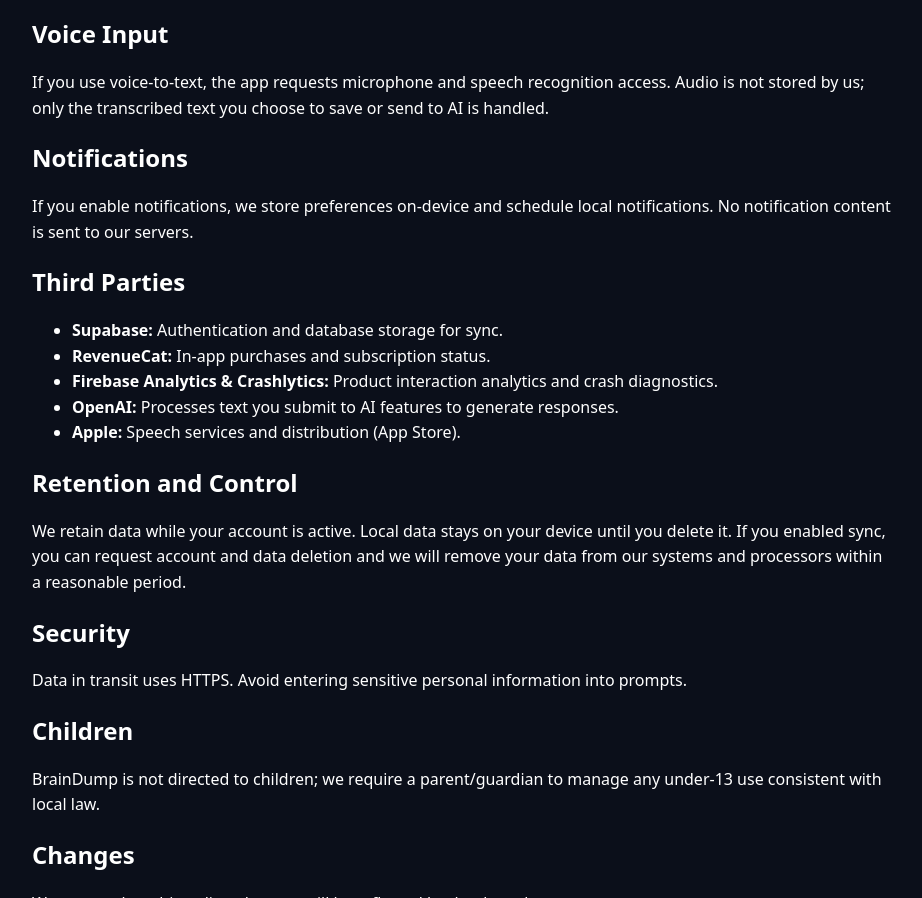
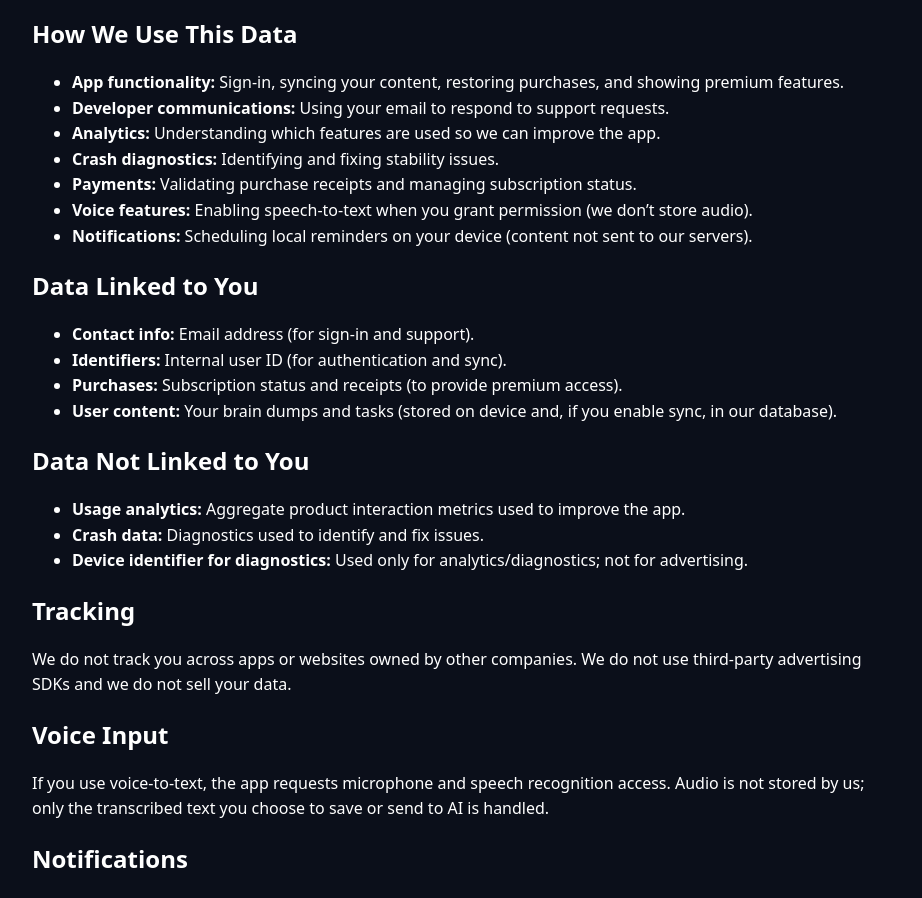
Before and after one commit to Braindumpsoftware/braindump-site, a plain HTML site: page privacy.html in a window 1280 px wide. Shown: the part 1112-2010 px from the top of the page, without its empty margins (178-1100 px from the left). Drawn offline with Linux system fonts and the light colour scheme.

Commit message:
docs(privacy): map data categories to purposes; clarify linking/tracking

```diff
--- a/privacy.html
+++ b/privacy.html
@@ -41,6 +41,35 @@
       <li>Audio from speech‑to‑text is not stored by us.</li>
     </ul>
 
+    <h2>How We Use This Data</h2>
+    <ul>
+      <li><strong>App functionality:</strong> Sign‑in, syncing your content, restoring purchases, and showing premium features.</li>
+      <li><strong>Developer communications:</strong> Using your email to respond to support requests.</li>
+      <li><strong>Analytics:</strong> Understanding which features are used so we can improve the app.</li>
+      <li><strong>Crash diagnostics:</strong> Identifying and fixing stability issues.</li>
+      <li><strong>Payments:</strong> Validating purchase receipts and managing subscription status.</li>
+      <li><strong>Voice features:</strong> Enabling speech‑to‑text when you grant permission (we don’t store audio).</li>
+      <li><strong>Notifications:</strong> Scheduling local reminders on your device (content not sent to our servers).</li>
+    </ul>
+
+    <h2>Data Linked to You</h2>
+    <ul>
+      <li><strong>Contact info:</strong> Email address (for sign‑in and support).</li>
+      <li><strong>Identifiers:</strong> Internal user ID (for authentication and sync).</li>
+      <li><strong>Purchases:</strong> Subscription status and receipts (to provide premium access).</li>
+      <li><strong>User content:</strong> Your brain dumps and tasks (stored on device and, if you enable sync, in our database).</li>
+    </ul>
+
+    <h2>Data Not Linked to You</h2>
+    <ul>
+      <li><strong>Usage analytics:</strong> Aggregate product interaction metrics used to improve the app.</li>
+      <li><strong>Crash data:</strong> Diagnostics used to identify and fix issues.</li>
+      <li><strong>Device identifier for diagnostics:</strong> Used only for analytics/diagnostics; not for advertising.</li>
+    </ul>
+
+    <h2>Tracking</h2>
+    <p>We do not track you across apps or websites owned by other companies. We do not use third‑party advertising SDKs and we do not sell your data.</p>
+
     <h2>Voice Input</h2>
     <p>If you use voice‑to‑text, the app requests microphone and speech recognition access. Audio is not stored by us; only the transcribed text you choose to save or send to AI is handled.</p>
 
```
